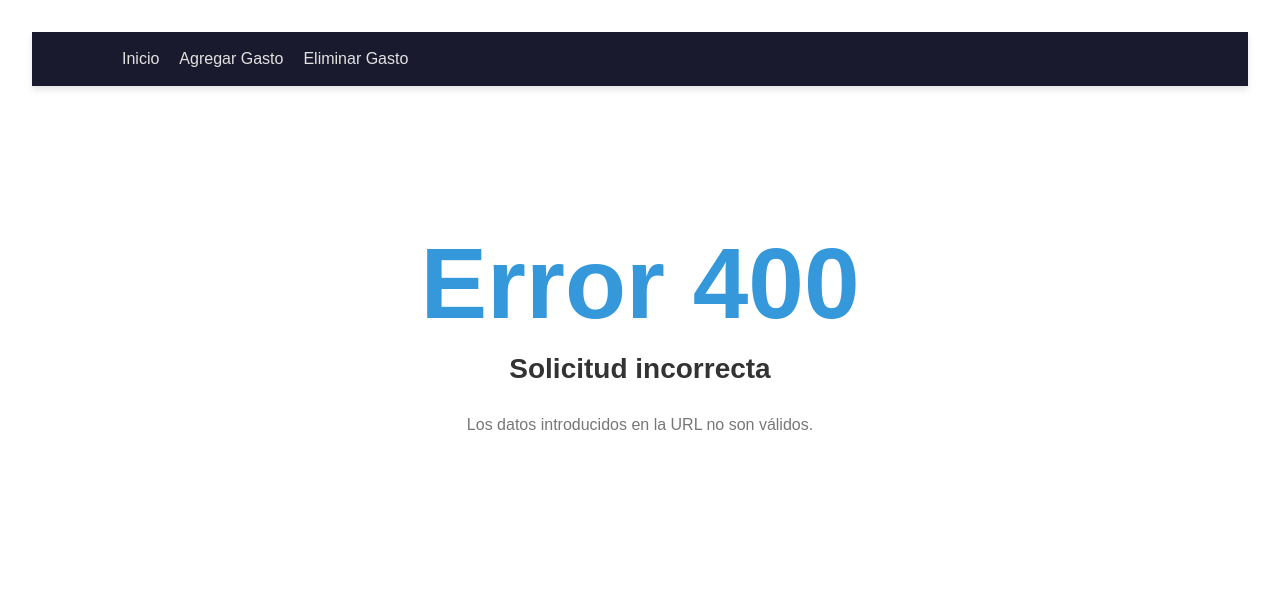
After one commit to enzoscanio22/gestor-gastos-flask, a Flask app: template templates/400.html in a window 1280 px wide. The commit adds this page. Shown: the top 605 px of the page. Run offline with Flask 3, Linux system fonts and the light colour scheme; the template is opened without the code that fills it, so the values that code supplies are empty; some web fonts are replaced.

Commit message:
Cree templates de errores 400, 404 y 500. Ademas de Probar y hacer que funcione el fitro junto a que se modifique el resto con el filtro

```diff
--- a/app.py
+++ b/app.py
@@ -2,6 +2,7 @@ from flask import Flask
 from flask import render_template
 from flask import request, redirect, url_for
 from flask import abort
+from datetime import datetime
 import database as db
 
 app = Flask(__name__)
@@ -11,18 +12,39 @@ db.crear_tabla()
 
 @app.route("/")
 def inicio():
+    error = None
+    gastos = []
+
     categoria_id = request.args.get("categoria_id")
     desde = request.args.get("desde")
     hasta = request.args.get("hasta")
 
-    gastos = db.obtener_gastos(categoria_id, desde, hasta)
-    total_gastado = db.obtener_total()
-    total_por_categoria = db.obtener_por_categoria()
-    categorias = db.obtener_lista_de_categorias()
+    if categoria_id and not categoria_id.isdigit():
+        abort(400)
+
+    try:
+        if desde:
+            datetime.strptime(desde, "%Y-%m-%d")
+
+        if hasta:
+            datetime.strptime(hasta, "%Y-%m-%d")
+
+    except ValueError:
+        abort(400)
+
+    try:
+        gastos = db.obtener_gastos(categoria_id, desde, hasta)
+        total_gastado = db.obtener_total(categoria_id, desde, hasta)
+        total_por_categoria = db.obtener_por_categoria(categoria_id, desde, hasta)
+        categorias = db.obtener_lista_de_categorias()
+
+    except ValueError as e:
+        error = str(e)
 
     return render_template(
         "index.html",
         gastos = gastos,
+        error = error,
         total_gastado = total_gastado,
         total_por_categoria = total_por_categoria,
         categorias = categorias,
@@ -115,5 +137,17 @@ def eliminar_gasto():
     gastos = db.obtener_gastos()
     return render_template("eliminar.html", gastos = gastos)
 
+@app.errorhandler(400)
+def solicitud_incorrecta(error):
+    return render_template("400.html"), 400
+
+@app.errorhandler(404)
+def pagina_no_encontrada(error):
+    return render_template("404.html"), 404
+
+@app.errorhandler(500)
+def error_interno(error):
+    return render_template("500.html"), 500
+
 if __name__ == "__main__":
     app.run(debug = True)
--- a/static/style.css
+++ b/static/style.css
@@ -246,8 +246,58 @@ h1, h2 { color: var(--color_titulo); }
     color: #334155;
 }
 
+/* AVISO DE ERROR */
 .aviso-error {
-    padding: 0.5rem;
-    color: red;
-    font-weight: bold;
+    display: flex;
+    align-items: center;
+    gap: 10px;
+
+    background-color: #fce8e8;
+    color: #842029;
+
+    border: 1px solid #f5c6c6;
+    border-left: 5px solid #dc5454;
+
+    padding: 14px 18px;
+    margin: 20px 0;
+
+    border-radius: 6px;
+    font-size: 14px;
+    font-weight: 500;
 }
+
+/* CONTENEDOR GENERAL DE ERRORES */
+.error-container {
+    min-height: 65vh;
+    display: flex;
+    flex-direction: column;
+    align-items: center;
+    justify-content: center;
+    text-align: center;
+    padding: 40px 20px;
+    box-sizing: border-box;
+}
+
+/* NUMERO DEL ERROR */
+.error-container h1 {
+    font-size: 100px;
+    font-weight: 800;
+    margin: 0;
+    color: #3498db;
+    line-height: 1.1;
+}
+
+/* TITULO ERROR*/
+.error-container h2 {
+    font-size: 28px;
+    margin: 15px 0;
+    color: #333;
+}
+
+/* DESCRIPCION ERROR*/
+.error-container p {
+    font-size: 16px;
+    color: #777;
+    margin-bottom: 30px;
+    max-width: 450px;
+}
--- /dev/null
+++ b/templates/400.html
@@ -0,0 +1,11 @@
+{% extends "base.html" %}
+{% block titulo %}Error 400{% endblock %}
+{% block contenido %}
+    <div class="error-container">
+        <h1>Error 400</h1>
+        <h2>Solicitud incorrecta</h2>
+
+        <p>Los datos introducidos en la URL no son válidos.</p>
+
+    </div>
+{% endblock %}
```
Also changed, not shown: database.py (+46 -18 lines), templates/404.html (added, +11 -0 lines), templates/500.html (added, +11 -0 lines), templates/index.html (+10 -4 lines).
